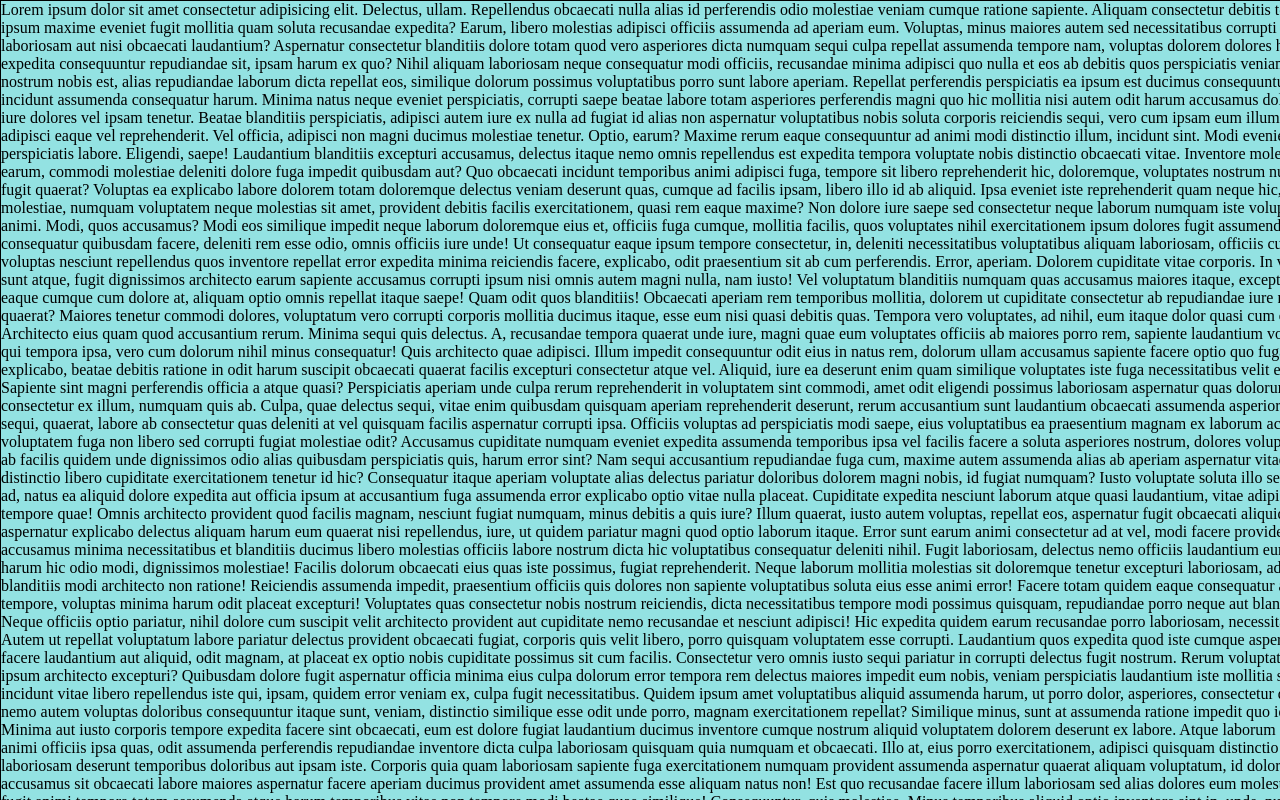
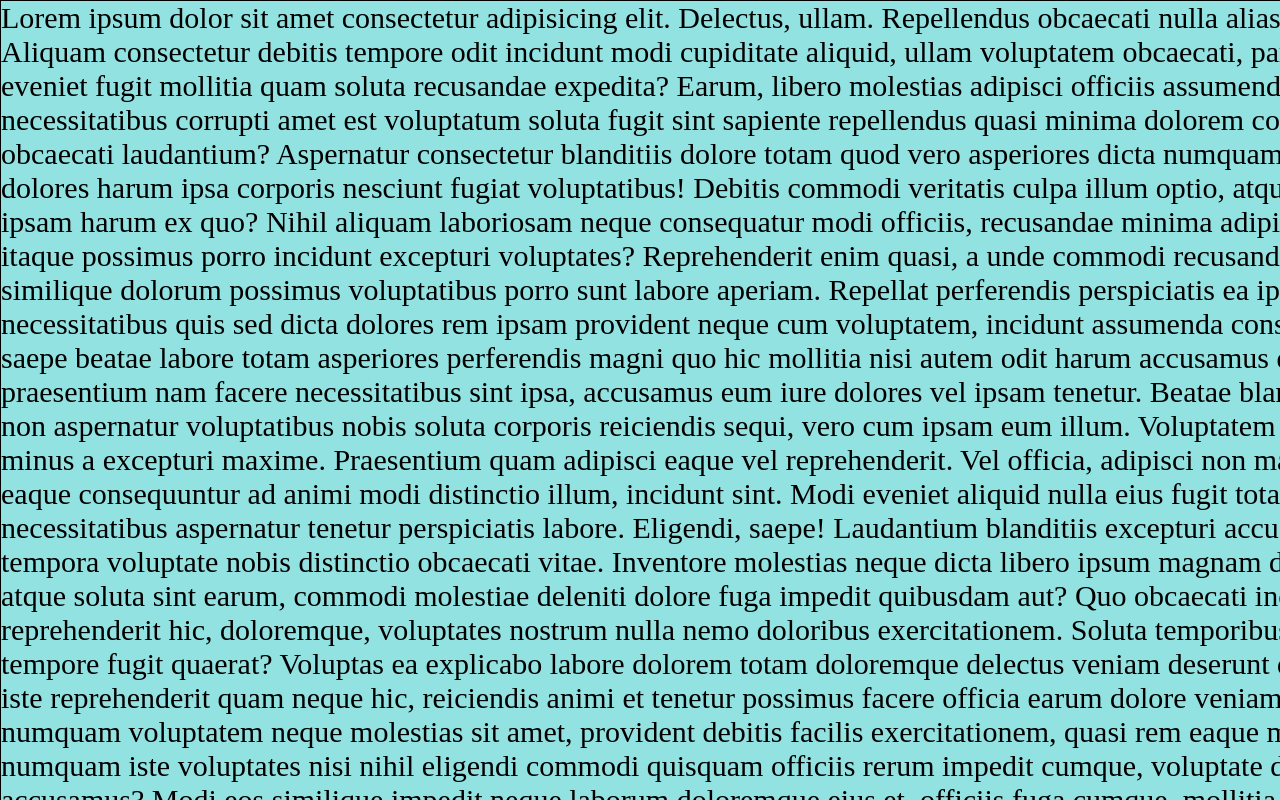
Before and after one commit to 77iu/cvP, a plain HTML site: page index.html in a window 1280 px wide. Shown: the top 800 px of the page. Drawn offline with Linux system fonts and the light colour scheme.

Commit message:
Update styless.css

```diff
--- a/styless.css
+++ b/styless.css
@@ -17,3 +17,6 @@ body{
     border:1px solid black ;
     overflow: hidden;
 }
+p{
+    font-size: 30px;
+}
```
